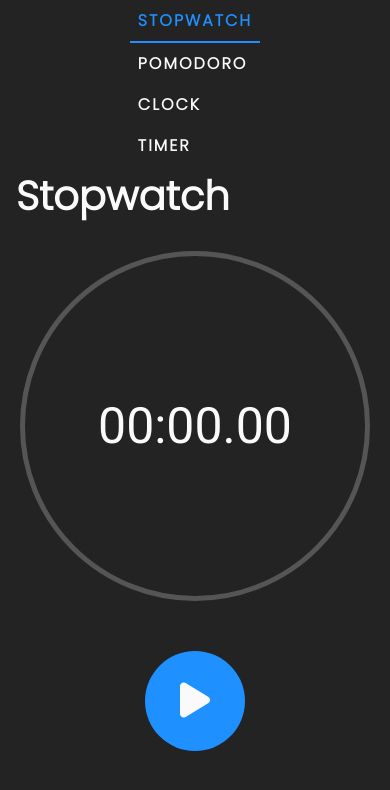
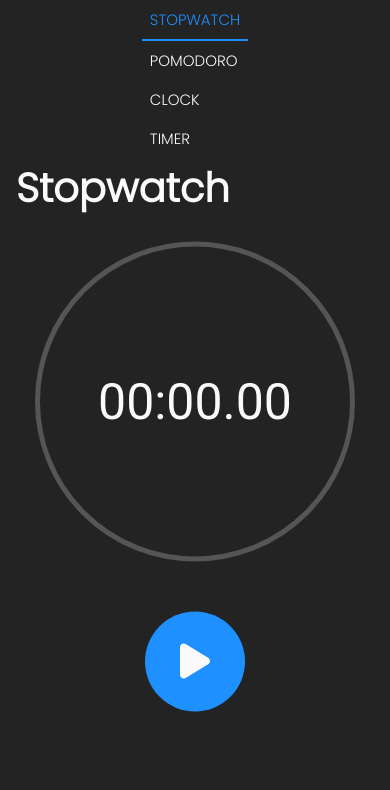
Before and after one commit to alexruix/Stopwatch, a plain HTML site: page index.html in a window 390 px wide. Drawn offline with Linux system fonts and the light colour scheme.

Commit message:
Clean css

```diff
--- a/src/css/main.css
+++ b/src/css/main.css
@@ -47,7 +47,7 @@ main {
 .container {
   width: 100%;
   padding: 0 1.6rem;
-  max-width: 480px;
+  max-width: 1200px;
   margin: auto;
 }
 
@@ -56,6 +56,8 @@ main {
   justify-content: center;
   align-items: center;
   column-gap: 3rem;
+  max-width: 500px;
+  margin: auto;
 }
 
 .wrapper-title {
@@ -92,8 +94,8 @@ button:hover {
 
 .timer-display {
   font-family: "Roboto", sans-serif;
-  width: 350px;
-  height: 350px;
+  width: 320px;
+  height: 320px;
   margin: auto;
   display: grid;
   border-radius: 50%;
@@ -121,10 +123,13 @@ button:hover {
 }
 
 /*Tab*/
+
 .tab-container {
   display: flex;
+  overflow: hidden;
+  overflow-x: scroll;
   justify-content: space-between;
-  margin: 10% auto;
+  margin: 1.6rem auto;
   width: 100%;
   border-bottom: 1px solid #24385b;
 }
@@ -181,10 +186,15 @@ input:focus::placeholder {
     transform: translateY(5%);
   }
 
+  .tab {
+    letter-spacing: normal;
+    font-weight: normal;
+    font-size: 1.5rem;
+  }
+
   h1 {
     font-size: 3rem;
   }
-
   h2 {
     font-size: 1.6rem;
   }
```
